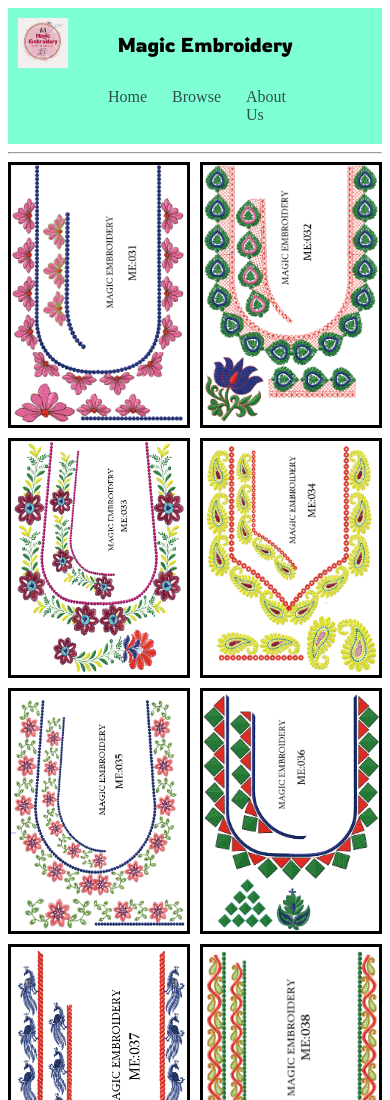
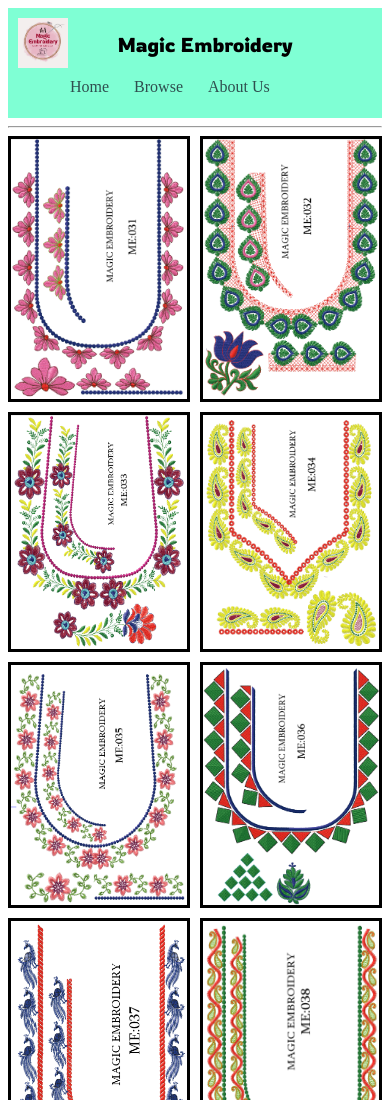
Before and after one commit to Magic-Embroidery/Magic_Embroidery, a plain HTML site: page browse2.html in a window 390 px wide. Shown: the top 1100 px of the page. Drawn offline with Linux system fonts and the light colour scheme; a web font is replaced by a local one.

Commit message:
Add files via upload

```diff
--- a/style.css
+++ b/style.css
@@ -14,7 +14,6 @@
 nav
 {
     background-color: aquamarine;
-    padding: 60px;
     padding-bottom: 20px;
 }
 
@@ -81,11 +80,16 @@
         float:none;
     }
 
-@media (max-width: 900px)
+@media (max-width: 1000px)
 {
     .Title
     {
         height: 115px;
+    }
+
+    nav
+    {
+        padding: 22px;
     }
 
     #First
@@ -102,7 +106,7 @@
 
     .Logo
     {
-        height: 150px;
+        height: 110%;
     }
 
     .Row
@@ -128,6 +132,11 @@
     .Title
     {
         height: 10px;
+    }
+
+    nav
+    {
+        padding-top: 50px;
     }
 
     ul
```
